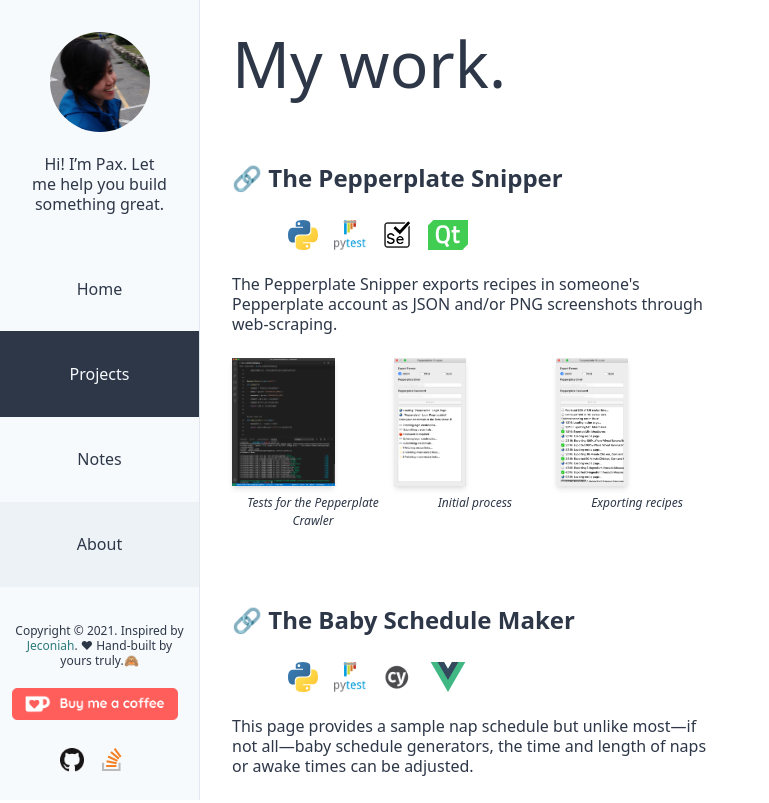
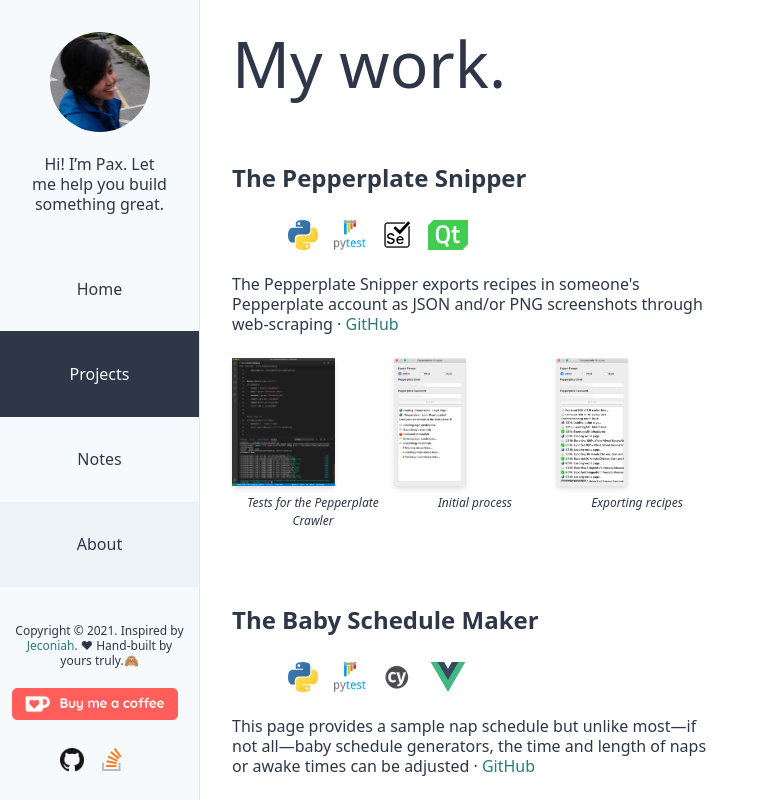
Before and after one commit to akosipax/portfolio, a Gatsby site: page /projects in a window 1280 px wide. Shown: the top 803 px of the page, without its empty margins (0-769 px from the left). Built offline with nearby package versions, Linux system fonts and the light colour scheme; Gatsby itself is replaced by a stand-in of ours.

Commit message:
fix: remove link emoji; add links to GitHub

```diff
--- a/src/pages/projects.js
+++ b/src/pages/projects.js
@@ -18,10 +18,7 @@ const ProjectsPage = () => (
   <Layout title="My work.">
     <SEO title="Projects" />
     <h3>
-      <a href="https://github.com/paxcodes/peppsnipp">
-        <span role="img" aria-label="link">
-          🔗
-        </span>{" "}
+      <a href="https://github.com/paxcodes/peppsnipp/releases">
         The Pepperplate Snipper
       </a>
     </h3>
@@ -51,7 +48,10 @@ const ProjectsPage = () => (
     />
     <p>
       The Pepperplate Snipper exports recipes in someone's Pepperplate account as
-      JSON and/or PNG screenshots through web-scraping.
+      JSON and/or PNG screenshots through web-scraping &middot;&nbsp;
+      <a href="https://github.com/paxcodes/peppsnipp" class="linkRegular">
+        GitHub
+      </a>
     </p>
     <Screenshots
       images={[
@@ -72,9 +72,6 @@ const ProjectsPage = () => (
 
     <h3>
       <a href="https://babysleep.app">
-        <span role="img" aria-label="link">
-          🔗
-        </span>{" "}
         The Baby Schedule Maker
       </a>
     </h3>
@@ -106,7 +103,10 @@ const ProjectsPage = () => (
     <p>
       This page provides a sample nap schedule but unlike most—if not all—baby
       schedule generators, the time and length of naps or awake times can be
-      adjusted.
+      adjusted &middot;&nbsp;
+      <a href="https://github.com/paxcodes/babynaps" class="linkRegular">
+        GitHub
+      </a>
     </p>
 
     <h3>SoundCloud Chrome Extension</h3>
```
